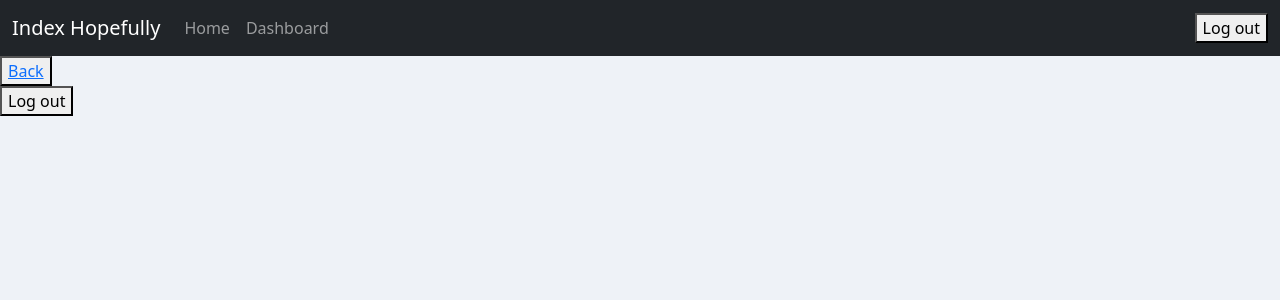
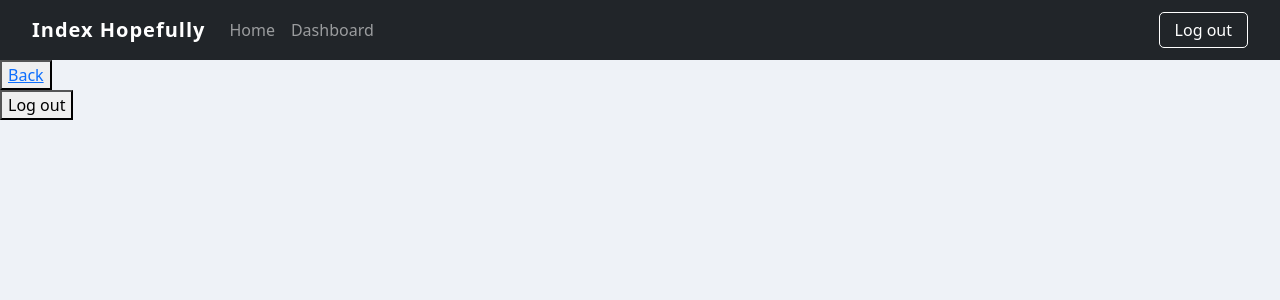
Before and after one commit to johnnyappleseed17/group2-IS-T-Group-Project, a Django app: page /base/ in a window 1280 px wide. Shown: the top 300 px of the page. Run offline with Django 5.2, Linux system fonts and the light colour scheme; the visitor is signed in with stand-in values (Sample User, id 1).

Commit message:
navbar styling and bootstrap js

```diff
--- a/static/css/main.css
+++ b/static/css/main.css
@@ -6,3 +6,25 @@
        color: #0d6efd;
        padding: 20px;
    }
+/* navbar */
+.navbar {
+    padding: 10px 20px;
+}
+
+.navbar-brand {
+    font-weight: bold;
+    letter-spacing: 1px;
+}
+
+.navbar form button {
+    background-color: transparent;
+    color: white;
+    border: 1px solid white;
+    border-radius: 5px;
+    padding: 5px 15px;
+}
+
+.navbar form button:hover {
+    background-color: white;
+    color: #212529;
+}
--- a/templates/base.html
+++ b/templates/base.html
@@ -55,5 +55,6 @@
      <button type="submit">Log out</button>
  </form>
  {% endblock %}
+    <script src="https://cdn.jsdelivr.net/npm/bootstrap@5.3.0-alpha1/dist/js/bootstrap.bundle.min.js"></script>
  </body>
 </html>
```
